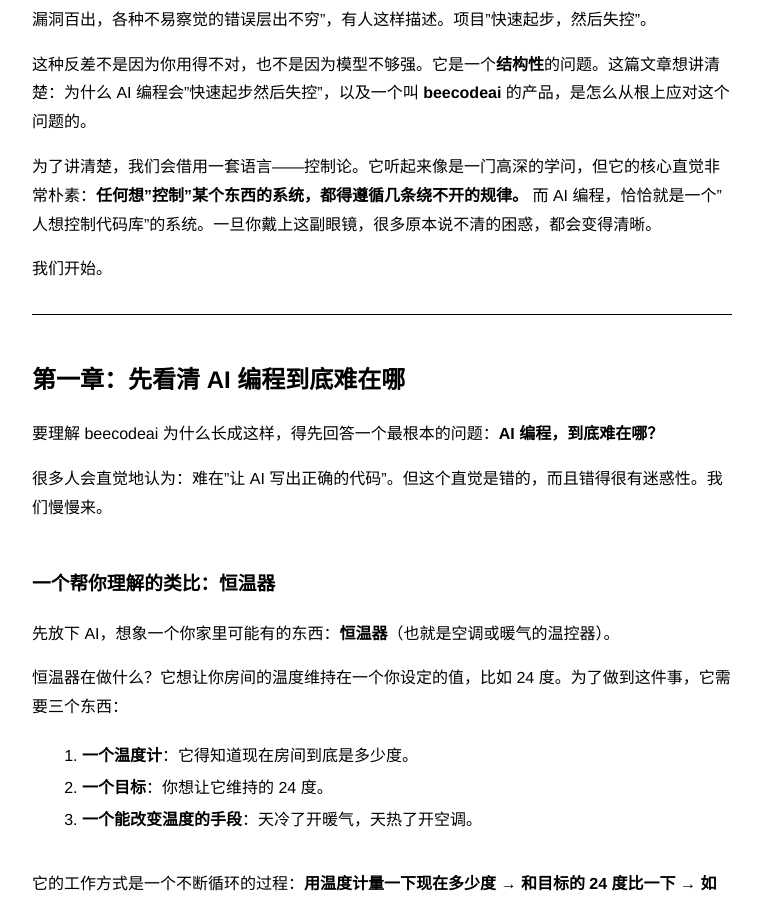
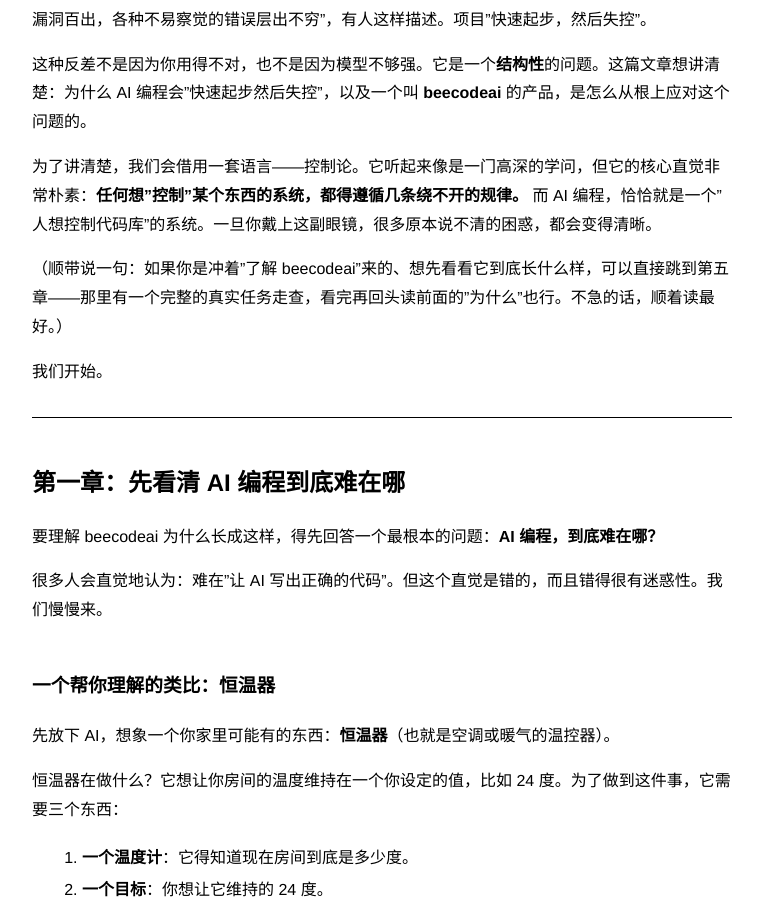
Before and after one commit to guyskk/guyskk.github.io, a Jekyll site: the page built from _posts/2026-06-26-ai-coding-control-system.md, in a window 1280 px wide and 900 px high, scrolled down 820 px. Shown: the whole window, without its empty margins (258-1021 px from the left). Built offline with Jekyll 4.4.1, drawn with Linux system fonts in a browser that asks for light colours; comment, search, counter and statistics services are not loaded.

Commit message:
docs: 引子加读者跳读预期(可跳第五章看 beecodeai 走查),采纳 dsv4pro review

```diff
--- a/_posts/2026-06-26-ai-coding-control-system.md
+++ b/_posts/2026-06-26-ai-coding-control-system.md
@@ -17,6 +17,8 @@
 这种反差不是因为你用得不对，也不是因为模型不够强。它是一个**结构性**的问题。这篇文章想讲清楚：为什么 AI 编程会"快速起步然后失控"，以及一个叫 **beecodeai** 的产品，是怎么从根上应对这个问题的。
 
 为了讲清楚，我们会借用一套语言——控制论。它听起来像是一门高深的学问，但它的核心直觉非常朴素：**任何想"控制"某个东西的系统，都得遵循几条绕不开的规律。** 而 AI 编程，恰恰就是一个"人想控制代码库"的系统。一旦你戴上这副眼镜，很多原本说不清的困惑，都会变得清晰。
+
+（顺带说一句：如果你是冲着"了解 beecodeai"来的、想先看看它到底长什么样，可以直接跳到第五章——那里有一个完整的真实任务走查，看完再回头读前面的"为什么"也行。不急的话，顺着读最好。）
 
 我们开始。
 
```
